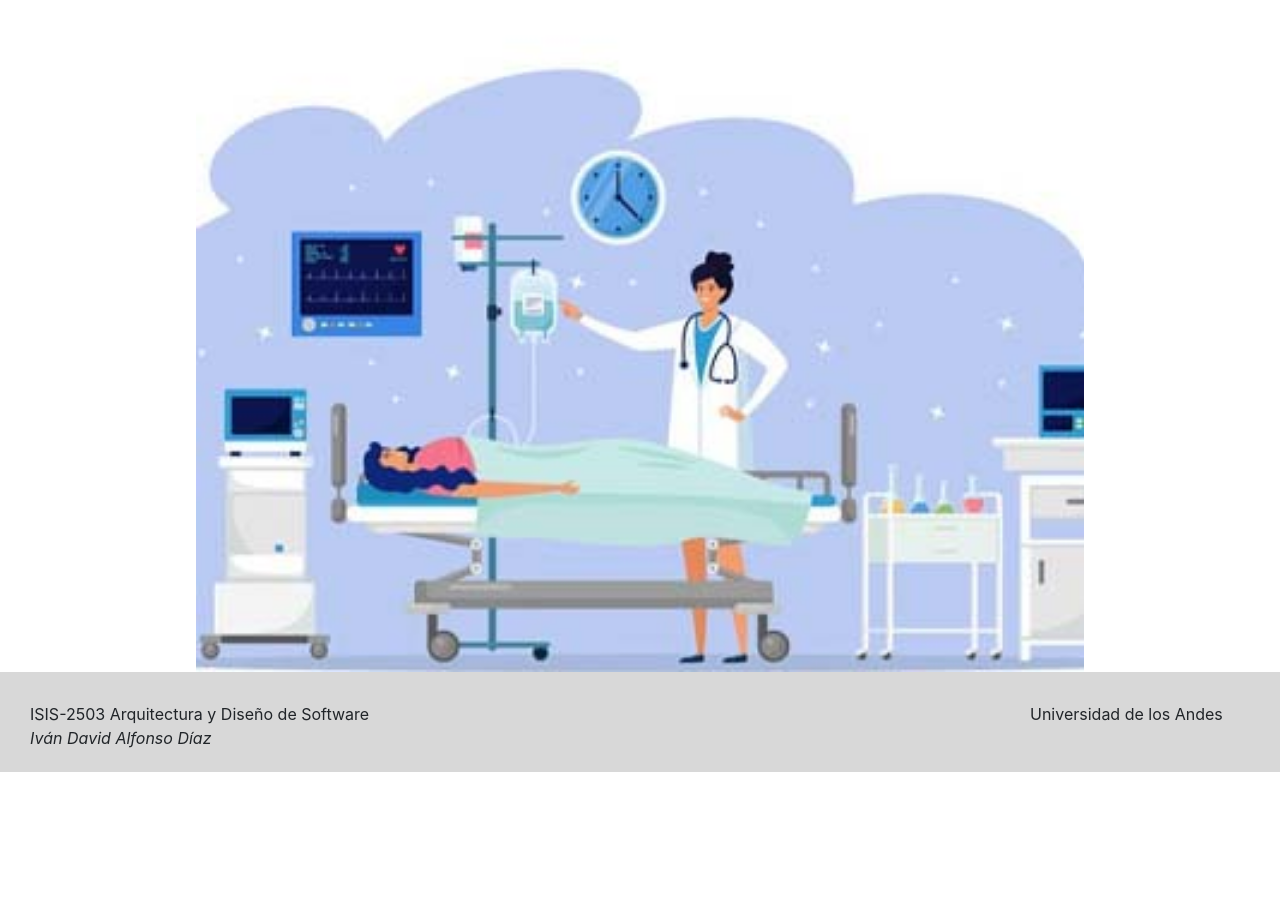
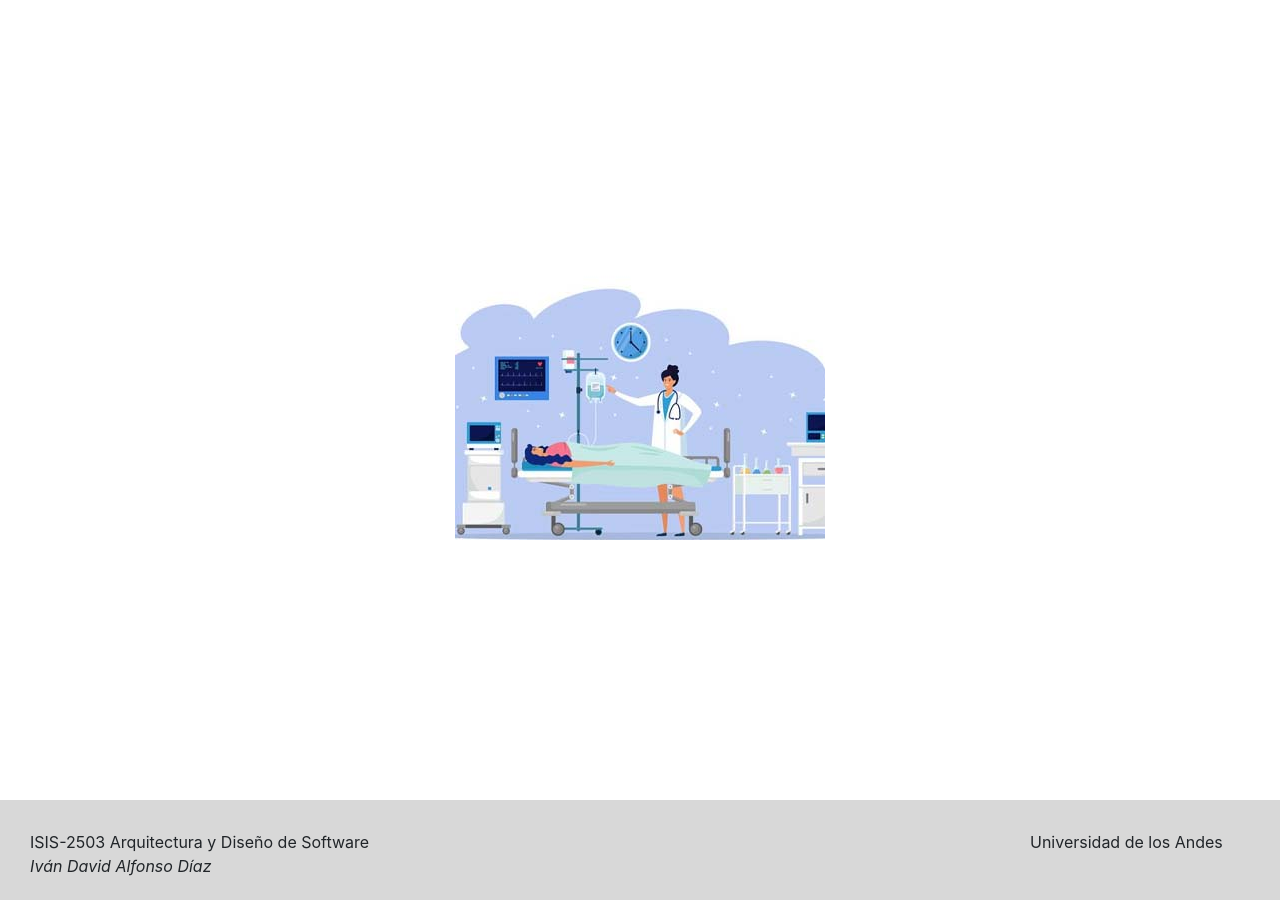
Before and after one commit to dstapias/WidmyApp, a Django app: page / in a window 1280 px wide. Shown: the part 111-1019 px from the top of the page. Before the commit the page ends 883 px from the top, so only its background shows below. Run offline with Django 3.2, Linux system fonts and the light colour scheme; some libraries are stand-ins or nearby versions.

Commit message:
cambios html

```diff
--- a/WidmyApp/widmy/widmy/templates/inicio.html
+++ b/WidmyApp/widmy/widmy/templates/inicio.html
@@ -1,8 +1,8 @@
 {% extends 'base.html' %}
 {% block content %}
 
-    <div style=" display: flex; align-items: center; justify-content: center;" class="login-box auth0-box before">
-            <img style="width:80%; " src="/static/media/monitor.png" />
-    </div>
+<div style="display: flex; justify-content: center; align-items: center; height: 100vh;">
+    <img src="/static/media/monitor.png" style="max-width: 100%; max-height: 80vh;">
+  </div>
 
 {% endblock %}
```
